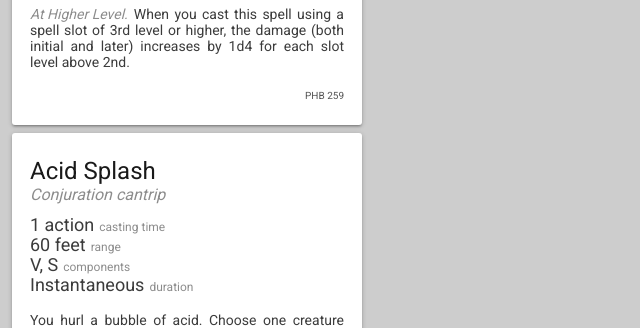
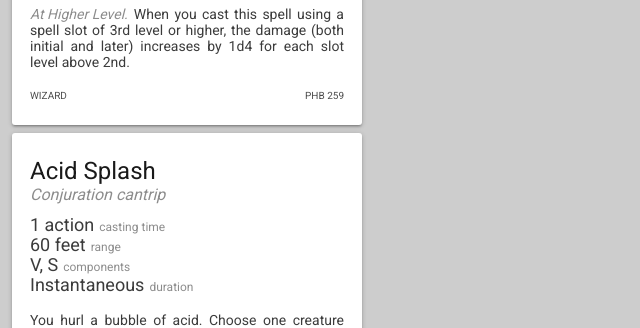
Before and after one commit to evancarrhall/5e-spells, a Vue app: page / in a window 1280 px wide. Shown: the part 395-723 px from the top of the page, without its empty margins (0-640 px from the left). Built offline with nearby package versions, Linux system fonts and the light colour scheme.

Commit message:
add classes to SpellCard footer

```diff
--- a/src/components/SpellCard.vue
+++ b/src/components/SpellCard.vue
@@ -12,7 +12,10 @@
     </div>
     <div class="description"><p class="description" v-for="p of spell.desc" :key="p">{{p}}</p></div>
     <div class="description" v-for="(p, i) of spell.higher_level" :key="i"><div class="atHigherLevelLabel">{{atHigherLevelText(i)}}</div>{{p}}</div>
-    <div class="source">{{spell.page}}</div>
+    <div class="footer">
+      <div class="classes">{{classesText}}</div>
+      <div class="source">{{spell.page}}</div>
+    </div>
   </div>
 </template>
 
@@ -66,6 +69,12 @@
 
         const concentration = this.spell.concentration === 'yes' ? 'Concentration, ' : ''
         return concentration + this.spell.duration
+      },
+      classesText() {
+
+        let classes = []
+        this.spell.classes.map(classObj => classes.push(classObj.name))
+        return classes.join(', ')
       }
     },
     methods: {
@@ -115,15 +124,24 @@
 .SpellCard .description p {
   padding-bottom: 0.5rem;
 }
-.SpellCard strong {
-
+.SpellCard .footer {
+  display: flex;
+  justify-content: space-between;
+  align-items: flex-end;
+  font-size: 1.0rem;
+  padding-top: 2.0em;
+  color: rgba(0, 0, 0, 0.7);
 }
-.SpellCard .source {
+.SpellCard .footer .classes {
+  text-transform: uppercase;
+  width: 60%;
+  font-size: inherit;
+}
+.SpellCard .footer .source {
   text-transform: uppercase;
   text-align: right;
-  font-size: 1.0rem;
-  padding-top: 2.0em;
-  color: #555;
+  font-size: inherit;
+
 }
 .SpellCard .atHigherLevelLabel {
   font-style: italic;
```
